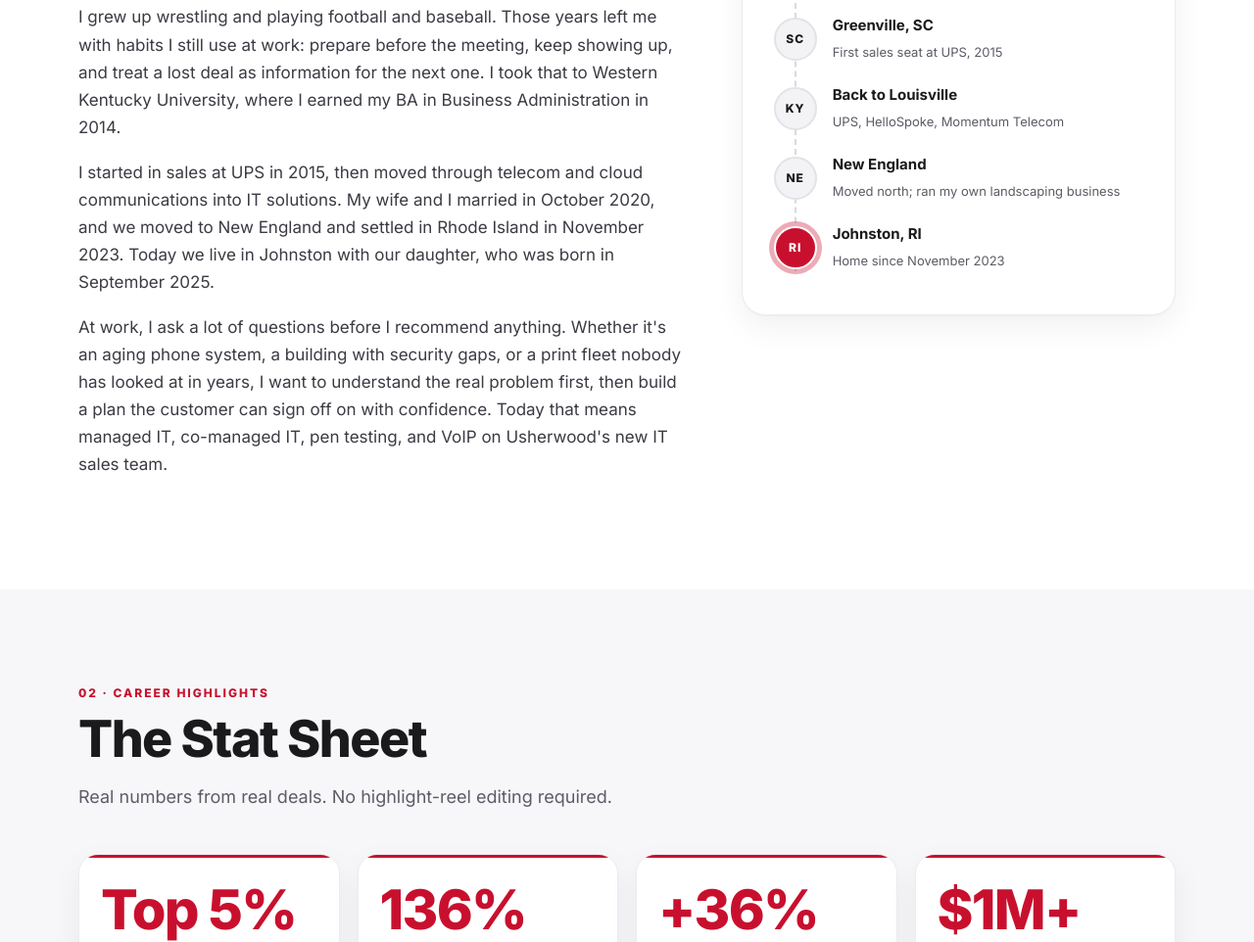
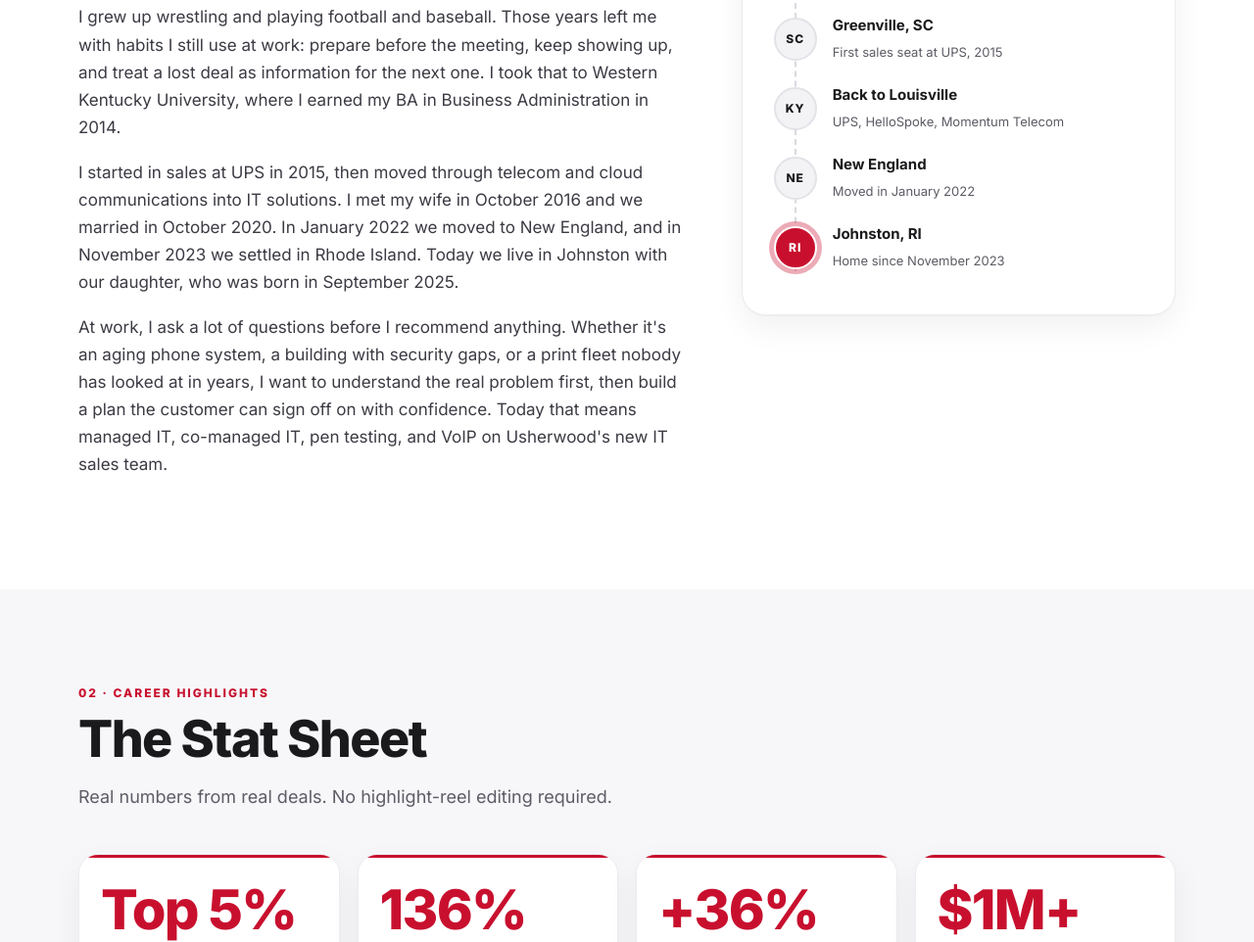
Before and after one commit to alexstengel/alexstengel.github.io, a plain HTML site: page index.html in a window 1280 px wide. Shown: the part 1244-2206 px from the top of the page at 98% size. Drawn offline with Linux system fonts and the light colour scheme.

Commit message:
Restore dates Alex confirmed

```diff
--- a/index.html
+++ b/index.html
@@ -81,7 +81,7 @@
           <div class="prose">
             <p>I was born and raised in Louisville, Kentucky. I'm a lifelong Cardinals fan, and Kentucky will always be home.</p>
             <p>I grew up wrestling and playing football and baseball. Those years left me with habits I still use at work: prepare before the meeting, keep showing up, and treat a lost deal as information for the next one. I took that to Western Kentucky University, where I earned my BA in Business Administration in 2014.</p>
-            <p>I started in sales at UPS in 2015, then moved through telecom and cloud communications into IT solutions. My wife and I married in October 2020, and we moved to New England and settled in Rhode Island in November 2023. Today we live in Johnston with our daughter, who was born in September 2025.</p>
+            <p>I started in sales at UPS in 2015, then moved through telecom and cloud communications into IT solutions. I met my wife in October 2016 and we married in October 2020. In January 2022 we moved to New England, and in November 2023 we settled in Rhode Island. Today we live in Johnston with our daughter, who was born in September 2025.</p>
             <p>At work, I ask a lot of questions before I recommend anything. Whether it's an aging phone system, a building with security gaps, or a print fleet nobody has looked at in years, I want to understand the real problem first, then build a plan the customer can sign off on with confidence. Today that means managed IT, co-managed IT, pen testing, and VoIP on Usherwood's new IT sales team.</p>
           </div>
         </div>
@@ -92,7 +92,7 @@
             <li><span class="pin">KY</span><div><strong>Bowling Green, KY</strong><small>WKU, BA Business Administration, 2014</small></div></li>
             <li><span class="pin">SC</span><div><strong>Greenville, SC</strong><small>First sales seat at UPS, 2015</small></div></li>
             <li><span class="pin">KY</span><div><strong>Back to Louisville</strong><small>UPS, HelloSpoke, Momentum Telecom</small></div></li>
-            <li><span class="pin">NE</span><div><strong>New England</strong><small>Moved north; ran my own landscaping business</small></div></li>
+            <li><span class="pin">NE</span><div><strong>New England</strong><small>Moved in January 2022</small></div></li>
             <li class="here"><span class="pin">RI</span><div><strong>Johnston, RI</strong><small>Home since November 2023</small></div></li>
           </ol>
         </aside>
```
